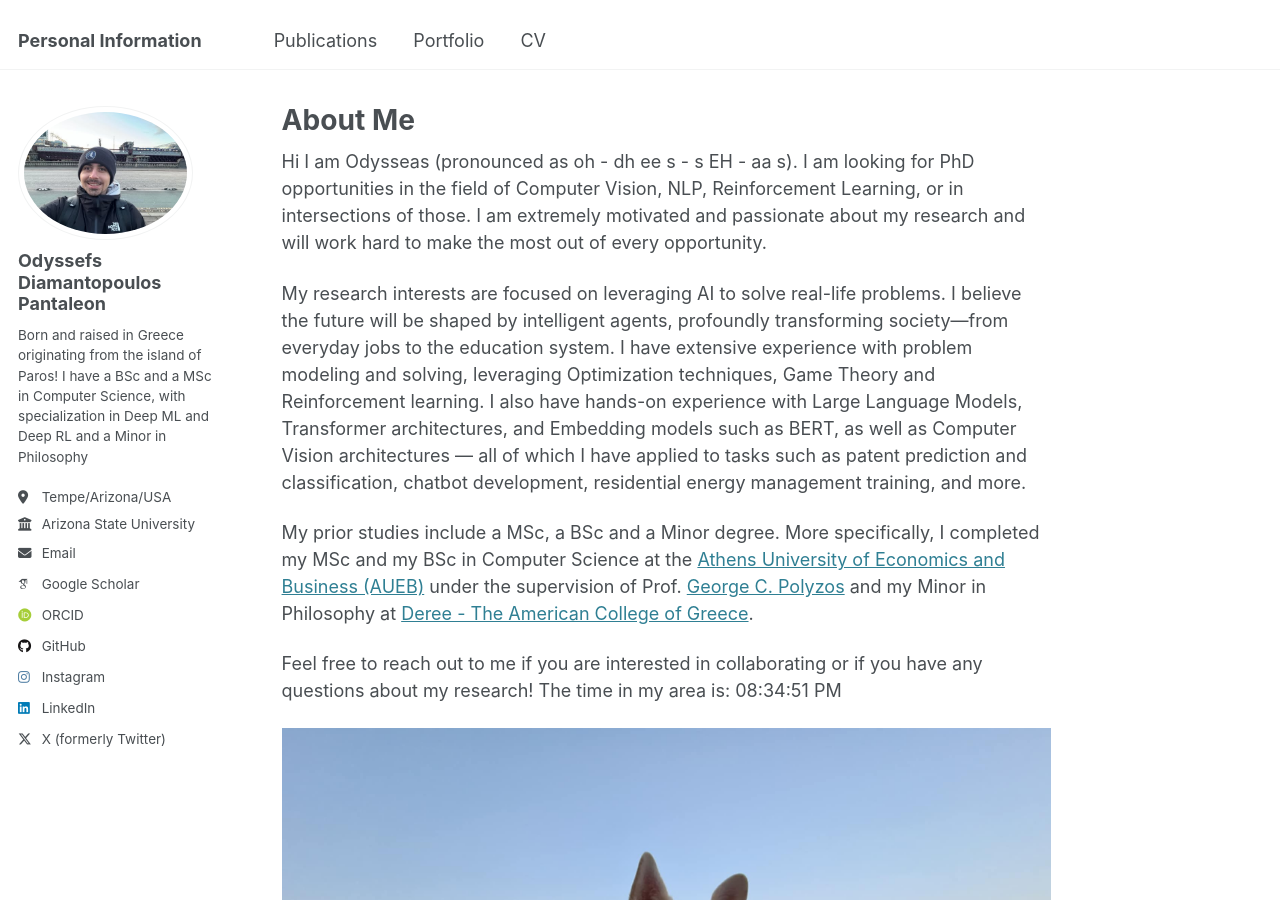
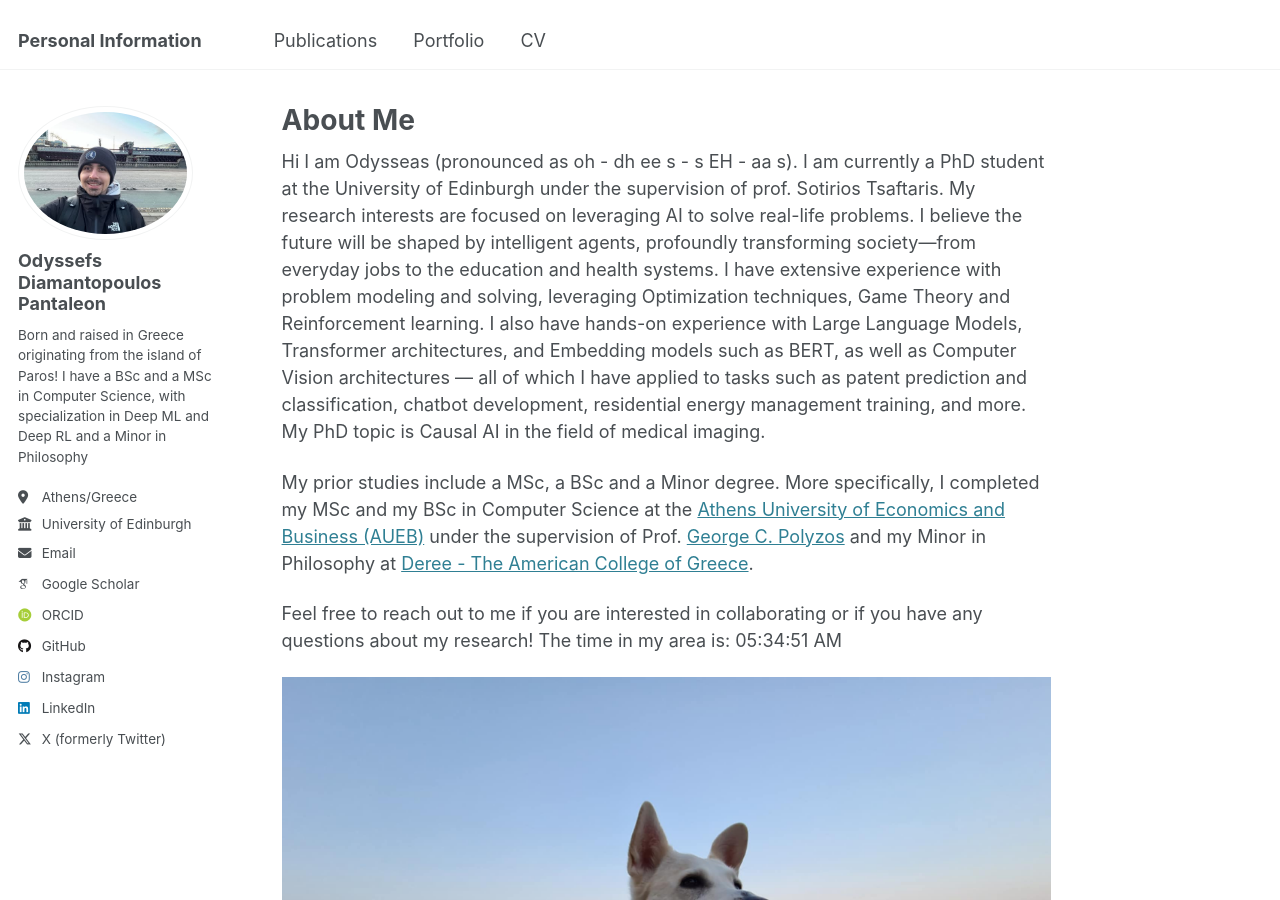
Before and after one commit to gody10/gody10.github.io, a Jekyll site: the page built from _pages/about.md, in a window 1280 px wide and 900 px high. Built offline with Jekyll 4.4.1, drawn with Linux system fonts in a browser that asks for light colours; some web fonts are replaced.

Commit message:
Summer Update

```diff
--- a/_config.yml
+++ b/_config.yml
@@ -26,8 +26,8 @@ author:
   name             : "Odyssefs Diamantopoulos Pantaleon"
   pronouns         : # example: "she/her"
   bio              : "Born and raised in Greece originating from the island of Paros! I have a BSc and a MSc in Computer Science, with specialization in Deep ML and Deep RL and a Minor in Philosophy"
-  location         : "Tempe/Arizona/USA"
-  employer         : "Arizona State University"
+  location         : "Athens/Greece"
+  employer         : "University of Edinburgh"
   uri              : # URL
   email            : "o.diamantopoulospantaleon@gmail.com"
 
--- a/_pages/about.md
+++ b/_pages/about.md
@@ -7,9 +7,7 @@ redirect_from:
   - /about.html
 ---
 
-Hi I am Odysseas (pronounced as oh - dh ee s - s EH - aa s). I am looking for PhD opportunities in the field of Computer Vision, NLP, Reinforcement Learning, or in intersections of those. I am extremely motivated and passionate about my research and will work hard to make the most out of every opportunity.
-
-My research interests are focused on leveraging AI to solve real-life problems. I believe the future will be shaped by intelligent agents, profoundly transforming society—from everyday jobs to the education system. I have extensive experience with problem modeling and solving, leveraging Optimization techniques, Game Theory and Reinforcement learning. I also have hands-on experience with Large Language Models, Transformer architectures, and Embedding models such as BERT, as well as Computer Vision architectures — all of which I have applied to tasks such as patent prediction and classification, chatbot development, residential energy management training, and more.
+Hi I am Odysseas (pronounced as oh - dh ee s - s EH - aa s). I am currently a PhD student at the University of Edinburgh under the supervision of prof. Sotirios Tsaftaris. My research interests are focused on leveraging AI to solve real-life problems. I believe the future will be shaped by intelligent agents, profoundly transforming society—from everyday jobs to the education and health systems. I have extensive experience with problem modeling and solving, leveraging Optimization techniques, Game Theory and Reinforcement learning. I also have hands-on experience with Large Language Models, Transformer architectures, and Embedding models such as BERT, as well as Computer Vision architectures — all of which I have applied to tasks such as patent prediction and classification, chatbot development, residential energy management training, and more. My PhD topic is Causal AI in the field of medical imaging.
 
 My prior studies include a MSc, a BSc and a Minor degree. More specifically, I completed my MSc and my BSc in Computer Science at the [Athens University of Economics and Business (AUEB)](https://aueb.gr/en) under the supervision of Prof. [George C. Polyzos](https://www.aueb.gr/en/faculty_page/polyzos-george) and my Minor in Philosophy at [Deree - The American College of Greece](https://www.acg.edu/).
 
@@ -19,7 +17,7 @@ Feel free to reach out to me if you are interested in collaborating or if you ha
   <script>
     function updateTime() {
       const now = new Date();
-      const options = { hour: '2-digit', minute: '2-digit', second: '2-digit', timeZone: 'America/Denver', hour12: true };
+      const options = { hour: '2-digit', minute: '2-digit', second: '2-digit', timeZone: 'Europe/Athens', hour12: true };
       document.getElementById('current-time').textContent = now.toLocaleTimeString('en-US', options);
     }
     setInterval(updateTime, 1000);
```
Also changed, not shown: _pages/cv.md (+3 -1 lines).
